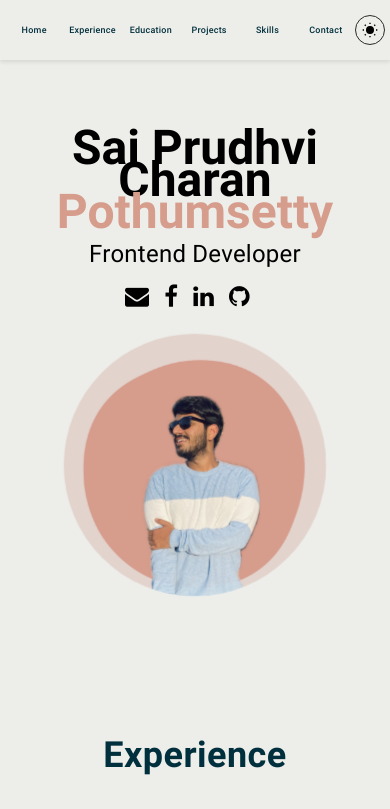
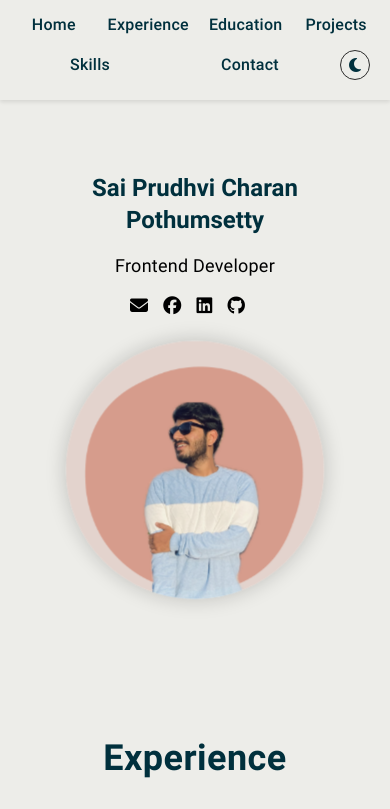
Before and after one commit to Prudhvicharan/portfolio, an Angular app in the folder portfolio/: page / in a window 390 px wide. Shown: the top 809 px of the page. Built offline with nearby package versions, Linux system fonts and the light colour scheme; a web font is replaced by a local one.

Commit message:
minor css changes

```diff
--- a/package.json
+++ b/package.json
@@ -1,5 +1,6 @@
 {
   "dependencies": {
+    "@fortawesome/fontawesome-free": "^6.5.2",
     "emailjs": "^4.0.3"
   }
 }
--- a/portfolio/angular.json
+++ b/portfolio/angular.json
@@ -96,7 +96,8 @@
             "styles": [
               "@angular/material/prebuilt-themes/deeppurple-amber.css",
               "src/styles.scss",
-              "node_modules/font-awesome/css/font-awesome.min.css"
+              "node_modules/font-awesome/css/font-awesome.min.css",
+              "node_modules/@fortawesome/fontawesome-free/css/all.min.css"
             ],
             "scripts": []
           }
--- a/portfolio/src/app/dashboard/dashboard.component.html
+++ b/portfolio/src/app/dashboard/dashboard.component.html
@@ -1,5 +1,6 @@
 <div class="dashboard" [ngClass]="{'dark-theme': isDarkTheme}">
     <!-- Top Menu Bar -->
+
     <div class="navbar">
         <a class="menu-link" data-section="dashboard">Home</a>
         <a class="menu-link" data-section="work">Experience</a>
@@ -8,40 +9,25 @@
         <a class="menu-link" data-section="skills">Skills</a>
         <a class="menu-link" data-section="contact">Contact</a>
         <button class="darkmode" (click)="toggleDarkTheme($event)">
-            <svg class="dark-mode-icon" viewBox="0 0 24 24">
-                <path *ngIf="isDarkTheme; else sunIcon" d="M21 12.79A9 9 0 1 1 11.21 3 7 7 0 0 0 21 12.79z" fill="currentColor" />
-                <ng-template #sunIcon>
-                    <circle cx="12" cy="12" r="5" fill="currentColor" />
-                    <g>
-                        <line x1="12" y1="1" x2="12" y2="3" stroke="currentColor" stroke-width="2" />
-                        <line x1="12" y1="21" x2="12" y2="23" stroke="currentColor" stroke-width="2" />
-                        <line x1="4.22" y1="4.22" x2="5.64" y2="5.64" stroke="currentColor" stroke-width="2" />
-                        <line x1="18.36" y1="18.36" x2="19.78" y2="19.78" stroke="currentColor" stroke-width="2" />
-                        <line x1="1" y1="12" x2="3" y2="12" stroke="currentColor" stroke-width="2" />
-                        <line x1="21" y1="12" x2="23" y2="12" stroke="currentColor" stroke-width="2" />
-                        <line x1="4.22" y1="19.78" x2="5.64" y2="18.36" stroke="currentColor" stroke-width="2" />
-                        <line x1="18.36" y1="5.64" x2="19.78" y2="4.22" stroke="currentColor" stroke-width="2" />
-                    </g>
-                </ng-template>
-            </svg>
-        </button>
-    </div>
+            <i class="fa-solid" [ngClass]="isDarkTheme ? 'fa-sun' : 'fa-moon'"></i>
+          </button>
+      </div>
 
     <!-- Home Section -->
     <section id="dashboard" class="intro-section">
         <div class="intro-content">
             <div class="intro-text">
-                <h1>Sai Prudhvi Charan <span class="last-name">Pothumsetty</span></h1>
+                <h1><span class="name">Sai Prudhvi Charan Pothumsetty</span></h1>
                 <p>Frontend Developer</p>
                 <div class="social-icons">
                     <a href="#" class="social-icon" target="_blank" rel="noopener noreferrer"><i
                             class="fa fa-envelope"></i></a>
                     <a href="https://www.facebook.com/profile.php?id=100008269187928" class="social-icon"
-                        target="_blank" rel="noopener noreferrer"><i class="fa fa-facebook"></i></a>
+                        target="_blank" rel="noopener noreferrer"><i class="fab fa-facebook"></i></a>
                     <a href="https://www.linkedin.com/in/prudhvi-charan/" class="social-icon" target="_blank"
-                        rel="noopener noreferrer"><i class="fa fa-linkedin"></i></a>
+                        rel="noopener noreferrer"><i class="fab fa-linkedin"></i></a>
                     <a href="https://github.com/Prudhvicharan" class="social-icon" target="_blank"
-                        rel="noopener noreferrer"><i class="fa fa-github"></i></a>
+                        rel="noopener noreferrer"><i class="fab fa-github"></i></a>
                 </div>
             </div>
             <div class="intro-photo">
@@ -81,7 +67,7 @@
                 <div class="education-card" *ngFor="let education of educationData; let isOdd = odd"
                     [ngClass]="{ 'left': isOdd, 'right': !isOdd }">
                     <div class="card-icon">
-                        <i class="fas fa-graduation-cap"></i>
+                        <i class="fa fa-graduation-cap"></i>
                     </div>
                     <div class="card-content">
                         <h3 class="institution">{{ education.institution }}</h3>
--- a/portfolio/src/app/dashboard/dashboard.component.scss
+++ b/portfolio/src/app/dashboard/dashboard.component.scss
@@ -12,6 +12,7 @@ html {
     .navbar {
         background: var(--primary-dark);
         box-shadow: 0 2px 4px rgba(0, 0, 0, 0.5);
+
         .menu-link {
             color: var(--text-dark-primary);
 
@@ -23,22 +24,29 @@ html {
         .darkmode {
             background-color: var(--quinary-dark);
             border: 1px solid var(--quinary-dark);
+
+            i {
+                color: var(--text-dark-primary);
+            }
         }
     }
 
     .intro-section {
-        position: relative;
         background-color: var(--primary-dark);
         color: var(--text-dark-primary);
 
-        .intro-background {
-            position: absolute;
-            top: 0;
-            left: 0;
-            width: 100%;
-            height: 100%;
-            background-color: var(--primary-dark);
-            animation: slideLeft 1s forwards;
+        .intro-text {
+          h1 .name {
+            color: var(--last-name);
+          }
+
+          .social-icons .social-icon {
+            color: var(--text-dark-primary);
+
+            &:hover {
+              color: var(--last-name);
+            }
+          }
         }
       }
 
@@ -273,7 +281,77 @@ html {
     }
 }
 
-/* Intro Section */
+// .intro-section {
+//     background-color: var(--primary-light);
+//     color: var(--text-light-primary);
+//     text-align: center;
+//     padding: 72px 20px;
+//     display: flex;
+//     justify-content: center;
+//     align-items: center;
+
+//     .intro-content {
+//       display: flex;
+//       flex-wrap: wrap;
+//       justify-content: center;
+//       align-items: center;
+//       max-width: 1200px;
+//       margin: 0 auto; // Center the content horizontally
+
+//       .intro-text {
+//         // flex: 1 1 50%;
+//         // max-width: 600px;
+//         padding-right: 100px;
+//         text-align: left;
+
+//         h1 {
+//           font-size: 3vw;
+//           font-weight: bold;
+//           margin-bottom: 10px;
+
+//           .name {
+//             color: var(--secondary-dark);
+//           }
+//         }
+
+//         p {
+//           font-size: 1.5vw;
+//           margin-bottom: 20px;
+//         }
+
+//         .social-icons {
+//           margin-top: 20px;
+
+//           .social-icon {
+//             display: inline-block;
+//             margin-right: 15px;
+//             font-size: 2vw;
+//             color: var(--text-light-primary);
+//             transition: color 0.3s ease;
+
+//             &:hover {
+//               color: var(--last-name);
+//             }
+//           }
+//         }
+//       }
+
+//       .intro-photo {
+//         flex: 0 0 350px;
+//         max-width: 350px;
+
+//         img {
+//           width: 100%;
+//           height: auto;
+//           object-fit: cover;
+//           border-radius: 50%;
+//           animation: pulse 2s infinite;
+//           box-shadow: 0 0 20px rgba(0, 0, 0, 0.2);
+//         }
+//       }
+//     }
+//   }
+
 .intro-section {
     background-color: var(--primary-light);
     color: var(--text-light-primary);
@@ -289,24 +367,28 @@ html {
       justify-content: center;
       align-items: center;
       max-width: 1200px;
+      margin: 0 auto;
 
       .intro-text {
         flex: 1 1 50%;
         max-width: 600px;
-            padding-right: 20px;
+        padding-right: 100px;
         text-align: left;
 
         h1 {
-                font-size: 3rem;
+          font-size: 40px;
           font-weight: bold;
+          margin-bottom: 10px;
 
-                .last-name {
-                    color: var(--last-name);
+          .name {
+            color: var(--secondary-dark);
           }
         }
 
         p {
-                font-size: 1.5rem;
+          font-size: 28px;
+          margin-bottom: 20px;
+          margin-top: 20px;
         }
 
         .social-icons {
@@ -317,6 +399,7 @@ html {
             margin-right: 15px;
             font-size: 24px;
             color: var(--text-light-primary);
+            transition: color 0.3s ease;
 
             &:hover {
               color: var(--last-name);
@@ -330,11 +413,12 @@ html {
         max-width: 350px;
 
         img {
-                animation: pulse 2s infinite;
           width: 100%;
           height: auto;
           object-fit: cover;
           border-radius: 50%;
+          animation: pulse 2s infinite;
+          box-shadow: 0 0 20px rgba(0, 0, 0, 0.2);
         }
       }
     }
@@ -354,6 +438,53 @@ html {
     }
 }
 
+// .navbar {
+//     position: sticky;
+//     top: 0;
+//     z-index: 100;
+//     background: var(--primary-light);
+//     display: flex;
+//     justify-content: space-between;
+//     align-items: center;
+//     padding: 10px;
+//     max-width: 100vw;
+//     overflow-x: hidden;
+//     box-shadow: 0 2px 4px rgba(0, 0, 0, 0.1);
+
+//     .menu-link {
+//         flex: 1;
+//         text-align: center;
+//         color: var(--secondary-dark);
+//         text-decoration: none;
+//         font-weight: 500;
+//         font-size: 1.2vw;
+//         cursor: pointer;
+//         transition: color 0.3s ease;
+
+//         &:hover {
+//             color: var(--secondary-dark);
+//         }
+//     }
+
+//     .darkmode {
+//         margin-left: 15px;
+//         width: 40px;
+//         height: 40px;
+//         cursor: pointer;
+//         background-color: transparent;
+//         border: 1px solid rgb(43, 43, 43);
+//         border-radius: 50%;
+//         display: flex;
+//         align-items: center;
+//         justify-content: center;
+
+//         i {
+//             font-size: 20px;
+//             color: var(--secondary-dark); // Ensure the icon color matches the theme
+//         }
+//     }
+// }
+
 .navbar {
     position: sticky;
     top: 0;
@@ -366,13 +497,14 @@ html {
     max-width: 100vw;
     overflow-x: hidden;
     box-shadow: 0 2px 4px rgba(0, 0, 0, 0.1);
+
     .menu-link {
-        flex: 1; // This makes each menu-link take up equal space
-        text-align: center; // Center the text in each link
+      flex: 1;
+      text-align: center;
       color: var(--secondary-dark);
       text-decoration: none;
       font-weight: 500;
-        font-size: 1.2vw;
+      font-size: 20px;
       cursor: pointer;
       transition: color 0.3s ease;
 
@@ -382,9 +514,9 @@ html {
     }
 
     .darkmode {
-        margin-left: 15px; // Add margin to push the button away from the last link
-        width: 30px;
-        height: 30px;
+      margin-left: 15px;
+      width: 40px;
+      height: 40px;
       cursor: pointer;
       background-color: transparent;
       border: 1px solid rgb(43, 43, 43);
@@ -393,10 +525,9 @@ html {
       align-items: center;
       justify-content: center;
 
-        .dark-mode-icon {
-            width: 20px;
-            height: 20px;
-            fill: currentColor;
+      i {
+        font-size: 20px;
+        color: var(--secondary-dark);
       }
     }
   }
@@ -530,7 +661,7 @@ html {
 
             .card-icon {
                 position: absolute;
-                top: -30px;
+                // top: -30px;
                 left: 30px;
                 display: flex;
                 align-items: center;
@@ -974,34 +1105,85 @@ html {
 
 //   Responsive Layout structure for all sections
 @media (max-width: 768px) {
+    // .navbar {
+    //     flex-direction: row;
+    //     align-items: center;
+    //     padding: 5px;
+
+    //     .menu-link {
+    //         margin: 5px 0;
+    //         font-size: 2.3vw;
+    //     }
+
+    //     .darkmode {
+    //         margin: 10px 0;
+    //         width: 30px;
+    //         height: 30px;
+
+    //         i {
+    //             font-size: 20px;
+    //             color: var(--secondary-dark);
+    //         }
+    //     }
+    // }
+
     .navbar {
-        flex-direction: row;
-        align-items: center;
-        padding: 5px;
+        flex-wrap: wrap;
+        justify-content: center;
+        padding: 10px;
 
         .menu-link {
-            margin: 5px 0;
-            font-size: 2.3vw; // Adjust the font size for smaller screens
+          margin: 5px 10px;
+          font-size: 16px; // Use a fixed font size for better readability
         }
 
         .darkmode {
-            margin: 10px 0;
+          margin: 10px;
           width: 30px;
           height: 30px;
 
-            .dark-mode-icon {
-                width: 20px;
-                height: 20px;
-                fill: currentColor;
-                stroke: currentColor;
-                stroke-width: 2;
+          i {
+            font-size: 16px; // Use a fixed font size for better readability
           }
         }
       }
-    // Intro section styles
+
+    // .intro-section {
+    //     padding: 72px 20px;
+
+    //     .intro-content {
+    //       flex-direction: column;
+    //       align-items: center;
+
+    //       .intro-text {
+    //         text-align: center;
+    //         max-width: 100%;
+    //         padding-right: 0;
+    //         margin-bottom: 30px;
+
+    //         h1 {
+    //           font-size: 6vw;
+    //         }
+
+    //         p {
+    //           font-size: 4vw;
+    //         }
+
+    //         .social-icons {
+    //           .social-icon {
+    //             font-size: 4vw;
+    //           }
+    //         }
+    //       }
+
+    //       .intro-photo {
+    //         flex: 0 0 250px;
+    //         max-width: 250px;
+    //       }
+    //     }
+    //   }
+
     .intro-section {
-      padding: 72px 20px; // Adjust horizontal padding
-
         .intro-content {
           flex-direction: column;
           align-items: center;
@@ -1011,6 +1193,20 @@ html {
             max-width: 100%;
             padding-right: 0;
             margin-bottom: 30px;
+
+            h1 {
+              font-size: 24px; // Use a fixed font size for better readability
+            }
+
+            p {
+              font-size: 18px; // Use a fixed font size for better readability
+            }
+
+            .social-icons {
+              .social-icon {
+                font-size: 18px; // Use a fixed font size for better readability
+              }
+            }
           }
 
           .intro-photo {
--- a/portfolio/src/styles.scss
+++ b/portfolio/src/styles.scss
@@ -72,6 +72,8 @@
   font-feature-settings: 'liga';
 }
 
+@import '~@fortawesome/fontawesome-free/css/all.min.css';
+
 body {
   margin: 0;
   font-family: 'Roboto', sans-serif;
```
Also changed, not shown: 1 other file (tests, documents, lock files or other folders). Lines whose indentation alone changed are shown as unchanged.
